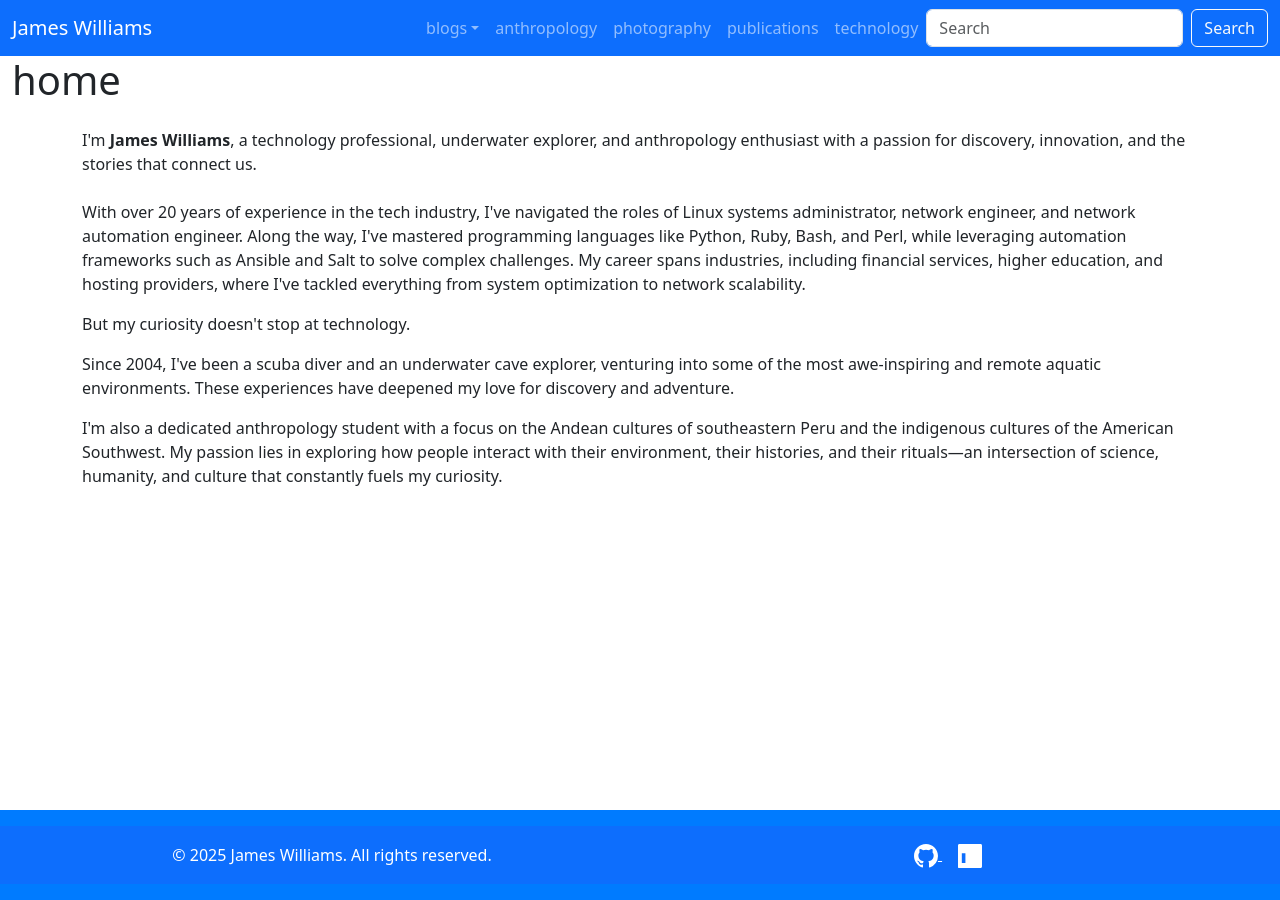
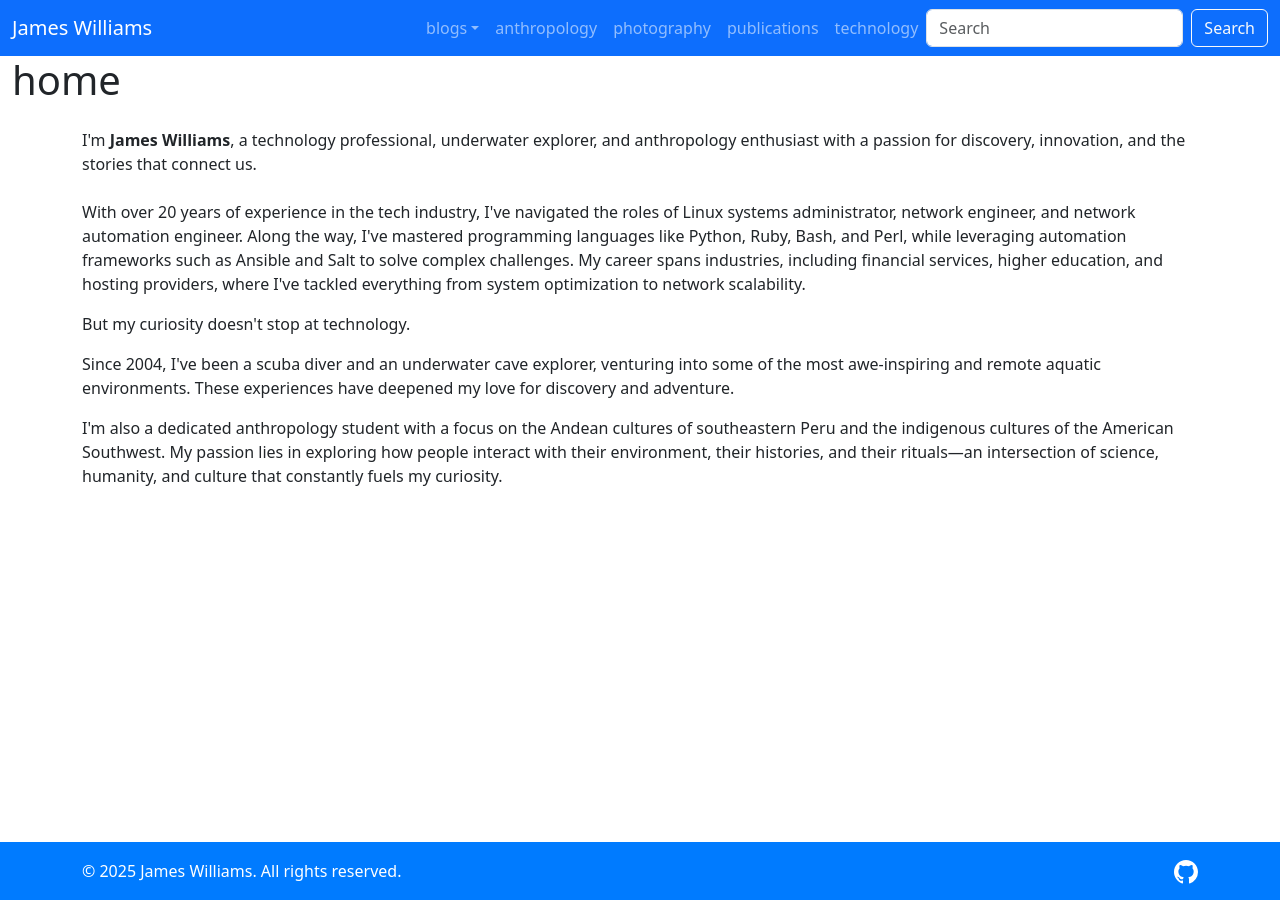
Before and after one commit to jtdub/jtdub.com, a Jekyll site: the page built from index.html, in a window 1280 px wide. Built offline with Jekyll 4.4.1, drawn with Linux system fonts in a browser that asks for light colours; nearby versions of some CDN libraries.

Commit message:
update footer

```diff
--- a/_includes/footer.html
+++ b/_includes/footer.html
@@ -1,10 +1,13 @@
   <footer class="mt-auto">
-    <div class="d-flex justify-content-between align-items-center bg-primary text-white py-3 px-4">
-      <div>
+    <div class="container">
+      <div class="row align-items-center">
+        <div class="col-12 col-md-6 text-center text-md-start">
           &copy; 2025 James Williams. All rights reserved.
         </div>
-      <div>
-        <a href="https://github.com/jtdub" target="_blank" rel="noopener noreferrer" class="text-white me-3">
+        <div class="col-12 col-md-6 text-center text-md-end">
+          <!-- Github icon -->
+          <a href="https://github.com/jtdub" target="_blank" rel="noopener noreferrer" class="text-white"
+            aria-label="GitHub Profile">
             <svg xmlns="http://www.w3.org/2000/svg" width="24" height="24" fill="currentColor" class="bi bi-github"
               viewBox="0 0 16 16">
               <path
@@ -12,14 +15,7 @@
             </svg>
             <span class="visually-hidden">GitHub</span>
           </a>
-        <a href="https://www.linkedin.com/in/jtdub/" target="_blank" rel="noopener noreferrer" class="text-white">
-          <svg xmlns="http://www.w3.org/2000/svg" width="24" height="24" fill="currentColor" class="bi bi-linkedin"
-            viewBox="0 0 16 16">
-            <path
-              d="M0 1.146C0 .513.324 0 .725 0h14.55c.4 0 .725.513.725 1.146v13.708c0 .633-.324 1.146-.725 1.146H.725A.723.723 0 0 1 0 14.854V1.146zM4.943 12.694V6.169H2.542v6.525h2.401zm-1.2-7.445c-.837 0-1.358-.554-1.358-1.248 0-.711.533-1.248 1.39-1.248.857 0 1.358.537 1.368 1.248 0 .694-.511 1.248-1.4 1.248zM12.694 12.694V9.359c0-1.075-.385-1.808-1.346-1.808-.734 0-1.167.495-1.36.973-.07.17-.087.406-.087.643v3.527h-2.4s.032-5.727 0-6.525h2.4v.923c.32-.494.893-1.2 2.176-1.2 1.588 0 2.767 1.034 2.767 3.259v3.543h-2.4z" />
-          </svg>
-          <span class="visually-hidden">LinkedIn</span>
-        </a>
+        </div>
       </div>
     </div>
   </footer>
```
Lines whose indentation alone changed are shown as unchanged.
